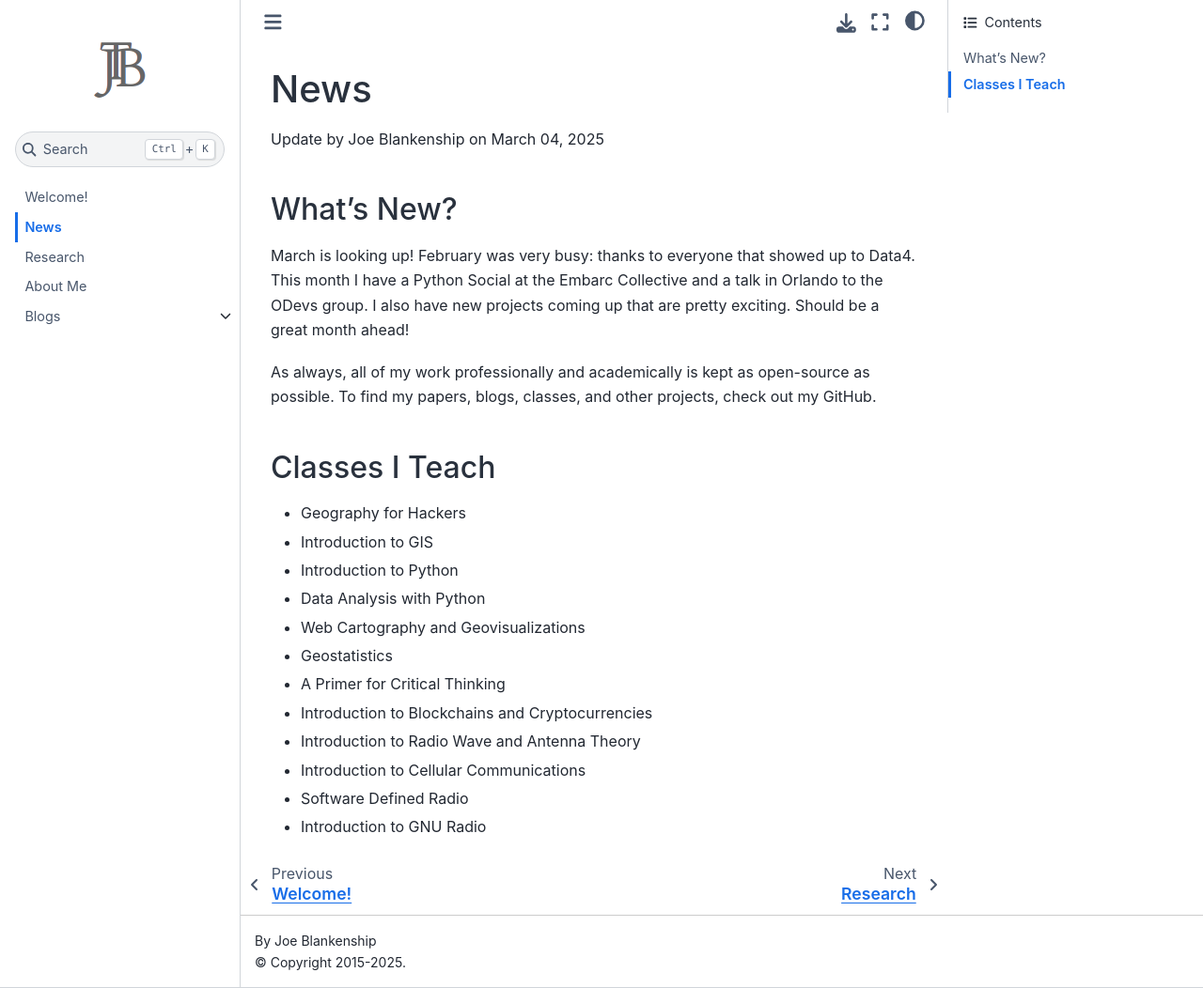
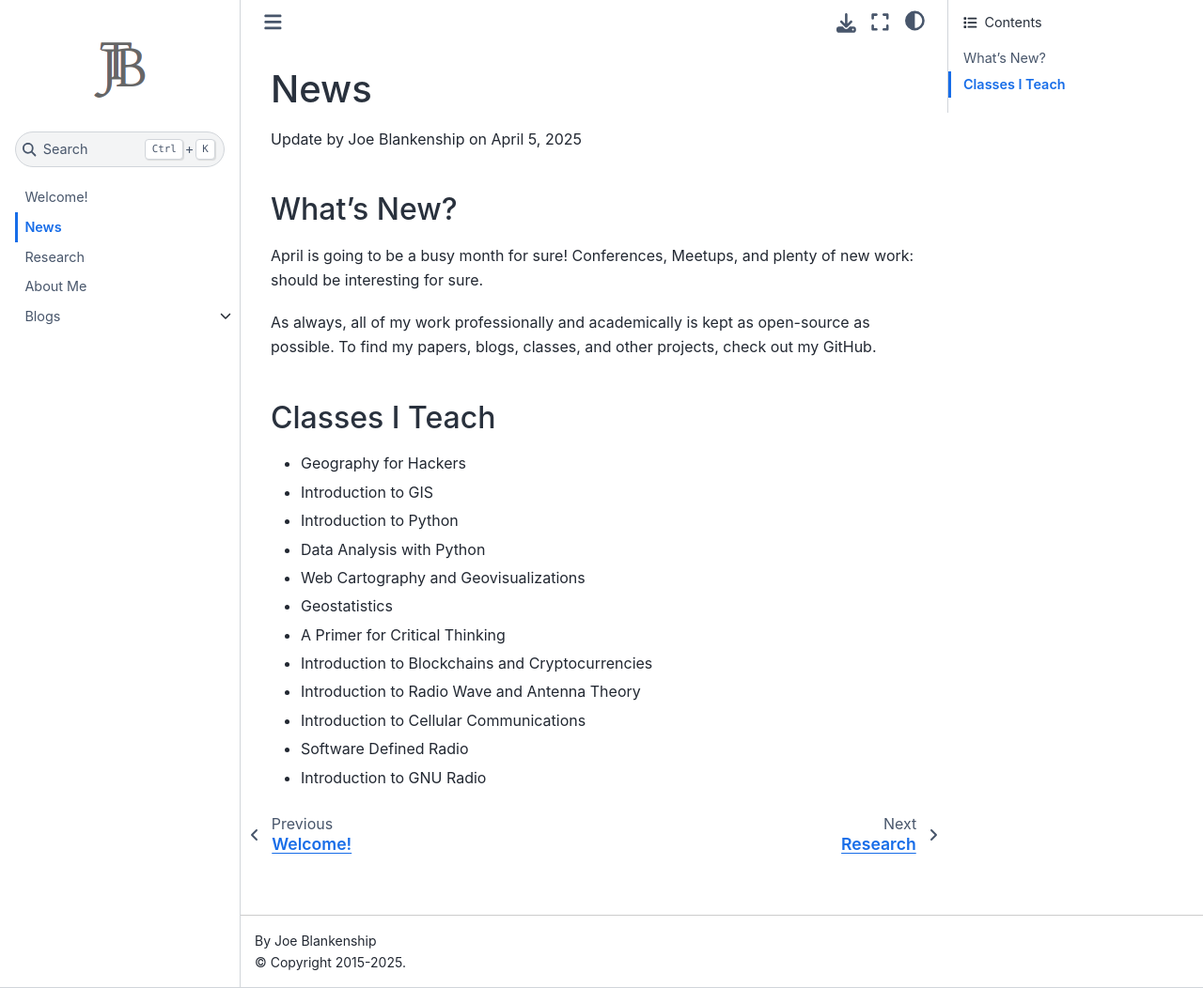
Before and after one commit to joeblankenship1/thejoeblankenship, a Jupyter Book: the page built from website/news.md, in a window 1280 px wide and 1052 px high. Shown: the whole window at 94% size. Built offline with Jupyter Book 1.0.4 settings and Sphinx 7.4.7 and the Sphinx Book theme 1.1.4, drawn with Linux system fonts in a browser that asks for light colours.

Commit message:
updated news and rss

```diff
--- a/website/news.md
+++ b/website/news.md
@@ -1,10 +1,10 @@
 # News
 
-Update by Joe Blankenship on March 04, 2025
+Update by Joe Blankenship on April 5, 2025
 
 ## What's New?
 
-March is looking up! February was very busy: thanks to everyone that showed up to Data4. This month I have a Python Social at the Embarc Collective and a talk in Orlando to the ODevs group. I also have new projects coming up that are pretty exciting. Should be a great month ahead!
+April is going to be a busy month for sure! Conferences, Meetups, and plenty of new work: should be interesting for sure.
 
 As always, all of my work professionally and academically is kept as open-source as possible. To find my papers, blogs, classes, and other projects, check out my GitHub.
 
--- a/website/rss/thejoeblankenship_rss.xml
+++ b/website/rss/thejoeblankenship_rss.xml
@@ -19,11 +19,11 @@ xmlns:atom="http://www.w3.org/2005/Atom"
 <language>en</language>
 
 <item>
-  <title>News for March!</title>
+  <title>News for April!</title>
   <guid isPermaLink="true">https://thejoeblankenship.com/news</guid>
   <link>https://thejoeblankenship.com/news</link>
-  <pubDate>Tue, 04 March 2025 05:00:00 +0500</pubDate>
-  <description>Latest updates for March 2025!</description>
+  <pubDate>Sat, 05 April 2025 05:00:00 +0500</pubDate>
+  <description>Latest updates for April 2025!</description>
 </item>
 
 <item>
```
